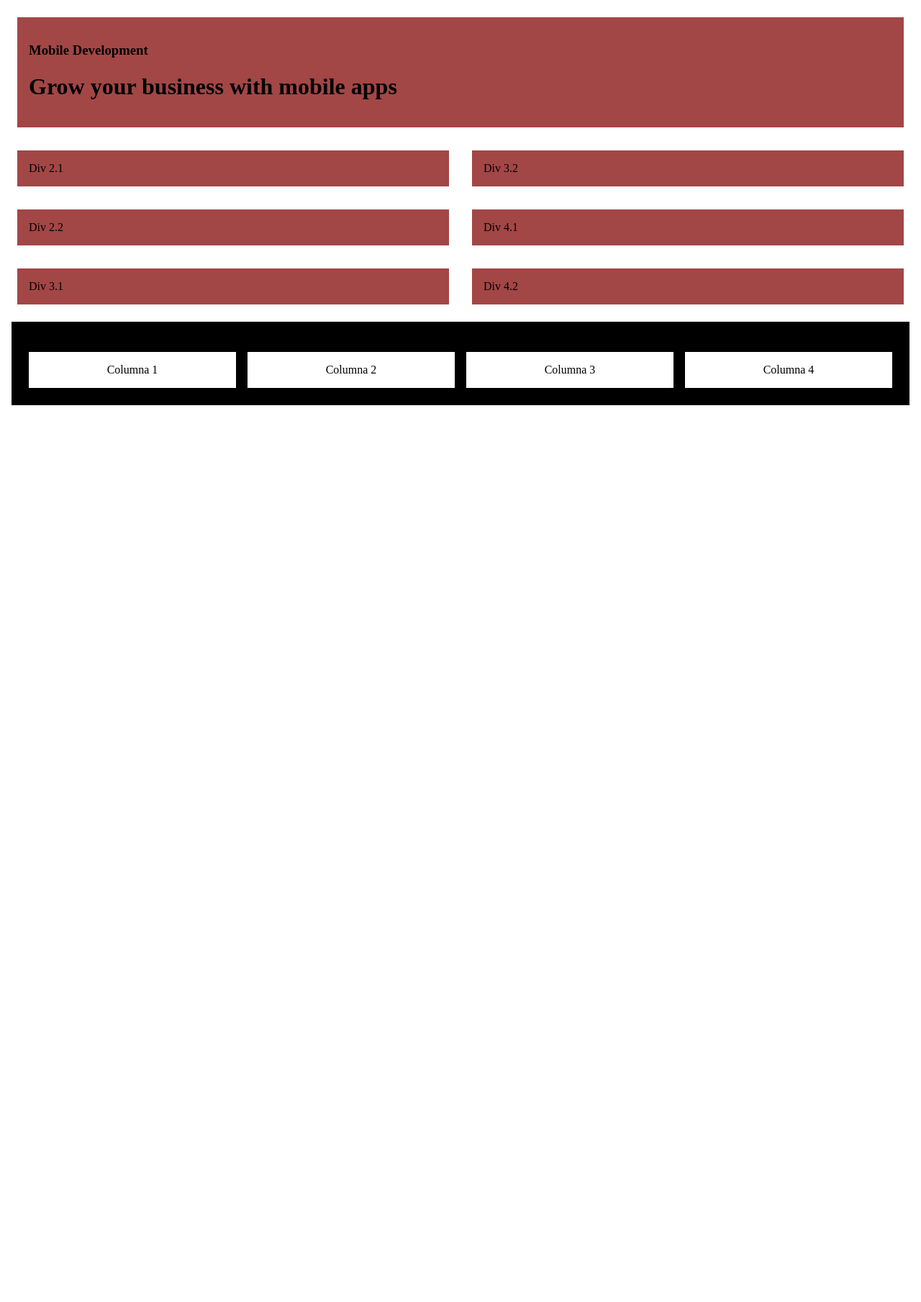
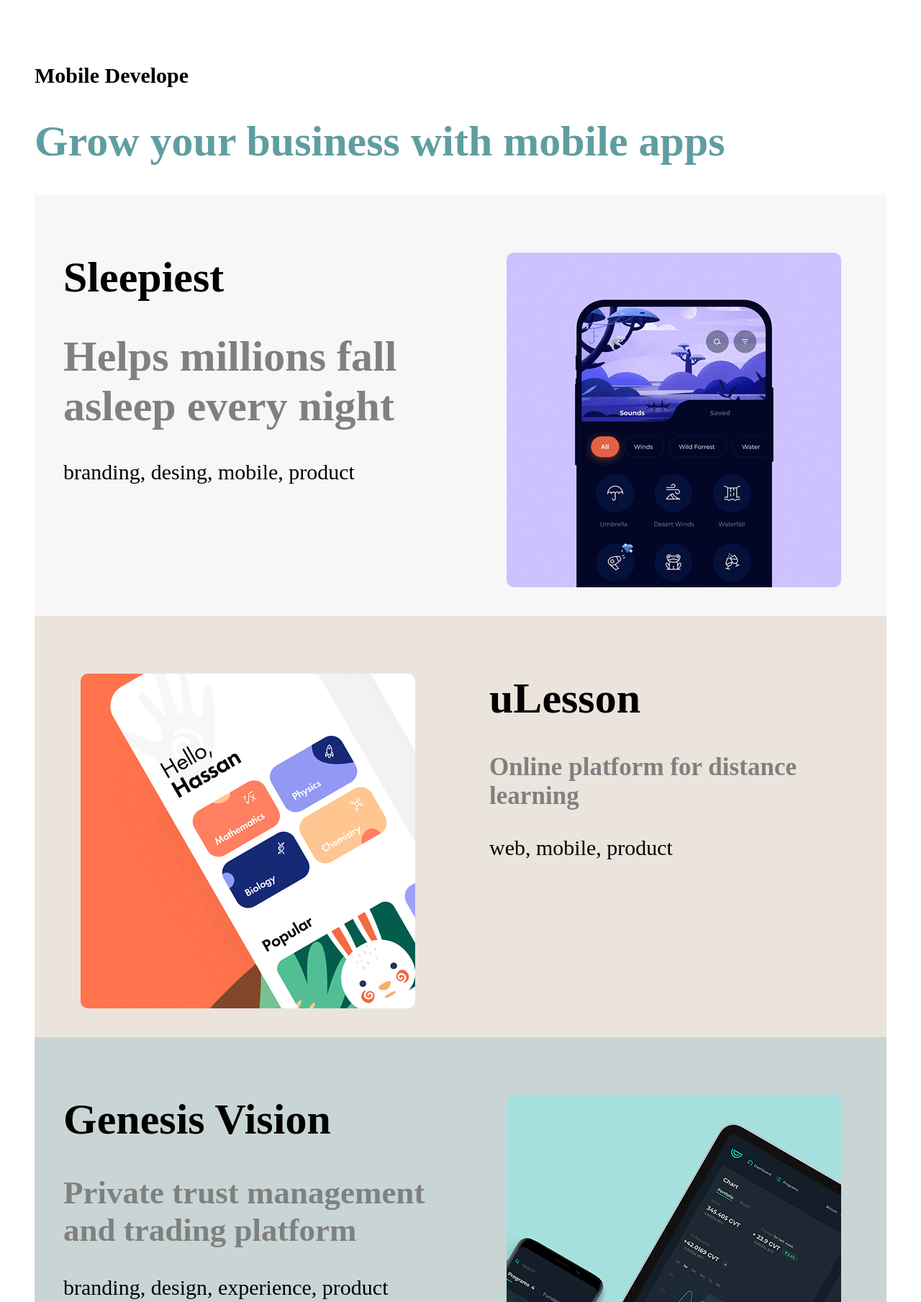
Before and after one commit to 100006162/Cuberto-Web, a plain HTML site: page index.html in a window 1280 px wide. Shown: the top 1809 px of the page at 72% size. Before the commit the page ends 800 px from the top, so only its background shows below. Drawn offline with Linux system fonts and the light colour scheme.

Commit message:
Estructura y css

```diff
--- a/index.html
+++ b/index.html
@@ -1,77 +1,86 @@
-<!DOCTYPE html>
-<html lang="es">
+<html lang="en">
 <head>
-<meta charset="UTF-8">
-<meta name="viewport" content="width=device-width, initial-scale=1.0">
-<title>Divisiones con márgenes</title>
-<style>
-  .container {
-    display: flex;
-    flex-direction: column;
-  }
+    <meta charset="UTF-8">
+    <meta http-equiv="X-UA-Compatible" content="IE=edge">
+    <meta name="viewport" content="width=device-width, initial-scale=1.0">
+    <link rel="stylesheet" href="style.css">
+    <title>Document</title>
 
-  .subcontainer {
-    display: flex;
-    flex-direction: column;
-    flex-wrap: wrap;
-    max-height: 300px; /* Altura máxima para acomodar 2 elementos por columna */
-  }
 
-  .normal, .half {
-    background-color: #a34646;
-    margin: 1rem;
-    padding: 1rem;
-    box-sizing: border-box;
-    text-align: left;
-
-  }
-
-  .half {
-    flex-basis: 50%; /* Ajusta el tamaño de los divs para que ocupen la mitad del espacio vertical */
-  }
-
-  .reduced {
-    background-color: #000000;
-    margin: 0.5rem;
-    padding: 1rem;
-    box-sizing: border-box;
-    text-align: center;
-  }
-
-  .reduced-bottom {
-    display: flex;
-  }
-
-  .column {
-    flex: 1;
-    background-color: #ffffff;
-    margin: 0.5rem;
-    padding: 1rem;
-    box-sizing: border-box;
-    text-align: center;
-  }
-</style>
 </head>
 <body>
-  <div class="container">
-    <div class="normal"><h3>Mobile Development</h3><h1>Grow your business with mobile apps</h1></div>
-    <div class="subcontainer">
-      <div class="half">Div 2.1</div>
-      <div class="half">Div 2.2</div>
-      <div class="half">Div 3.1</div>
-      <div class="half">Div 3.2</div>
-      <div class="half">Div 4.1</div>
-      <div class="half">Div 4.2</div>
+<div class="row">
+    <div  class="column-2 estilos titulo3">
+            <h4>Mobile Develope</h4>
+            <h1 class="titulo">Grow your business with mobile apps</h1>
     </div>
-    <div class="reduced">
-      Parte superior
-      <div class="reduced-bottom">
-        <div class="column">Columna 1</div>
-        <div class="column">Columna 2</div>
-        <div class="column">Columna 3</div>
-        <div class="column">Columna 4</div>
-      </div>
+</div>
+<div class="row">
+    <div class="column-4 estilos">
+        <h1>Sleepiest</h1>
+        <h1 class="letra3">Helps millions fall asleep every night</h1>
+        <p>branding, desing, mobile, product</p>
     </div>
-  </div>
+    <div class="column-4 estilos">
+        <img src="img\section-1-m.png" alt="Seccion 1">
+    </div>
+</div>
+    <div class="row">
+        <div class="column-8 estilos ">
+           <img src="img\section-2-m.png" alt="Secccion 2">
+        </div>
+        <div class="column-8 estilos">
+            <h1>uLesson</h1>
+            <h3 class="letra3">Online platform for distance learning</h3>
+            <p>web, mobile, product</p>
+        </div>
+</div>
+    <div class="row">
+   <div class="column-5 estilos">
+            <h1>Genesis Vision</h1>
+            <h2 class="letra3">Private trust management and trading platform</h2>
+            <p>branding, design, experience, product</p>
+        </div>
+        <div class="column-5 estilos">
+           <img src="img\section-3-m.png" alt="Seccion 3">
+        </div>
+    </div>
+
+    <div class="row">
+        <div  class="column-2 estilos titulo2">
+                    <h4 class="letra1">Have an idea? Tell us about it</h4>
+        </div>
+</div>
+<div class="row">
+<div class="column-6 estilos estilos titulo2">
+    <p>Product</p>
+    <p>Features</p>
+    <p>Enterprise</p>
+    <p>Customer Stories</p>
+</div>
+    <div class="column-6 estilos estilos titulo2">
+        <p>Platform</p>
+        <p>Developer API</p>
+        <p>Partners</p>
+        <p>Atom</p>
+        <p>Electron</p>
+    </div>
+    <div class="column-6 estilos estilos titulo2">
+        <p>Support</p>
+        <p>Help</p>
+        <p>Community Forum</p>
+        <p>Learning Lab</p>
+        <p>Certifications</p>
+    </div>
+        <div class="column-6 estilos estilos titulo2">
+            <p>Company</p>
+            <p>about</p>
+            <p>Blog</p>
+            <p>Careers</p>
+            <p>Press</p>
+        </div>
+    </div>
+    </div>
+</div>
 </body>
 </html>
--- /dev/null
+++ b/style.css
@@ -0,0 +1,62 @@
+.row{
+    display: flex;
+}
+.column-2{
+width: 100%;
+font-size: 30px;
+
+}
+.column-4{
+width: 50%;
+background-color: rgba(215, 210, 216, 0.179);
+padding: 40px;
+font-size: 30px;
+}
+.column-5 {
+width: 50%;
+padding: 40px;
+font-size: 30px;
+background-color: rgb(201, 213, 213);
+}
+.column-8{
+width: 50%;
+background-color: rgb(234, 228, 220);
+padding: 40px;
+font-size: 30px;
+}
+.column-6{
+    width: 25%;
+    padding: 40px;
+    font-size: 30px;
+}
+.estilos{
+        border-style: solid;
+        border-width: 0px;
+        border-color: black;
+    }
+.titulo{
+    color: cadetblue;
+}
+.titulo2{
+    background-color: black;
+    color: white;
+}
+.letra1{
+    color: white;
+}
+.titulo3{
+}
+body{
+    padding: 40px;
+
+}
+img{
+    display: block;
+    margin: auto;
+    margin-top: 40px;
+    border-radius: 10px;
+}
+
+.letra3{
+    color: gray;
+}
```
